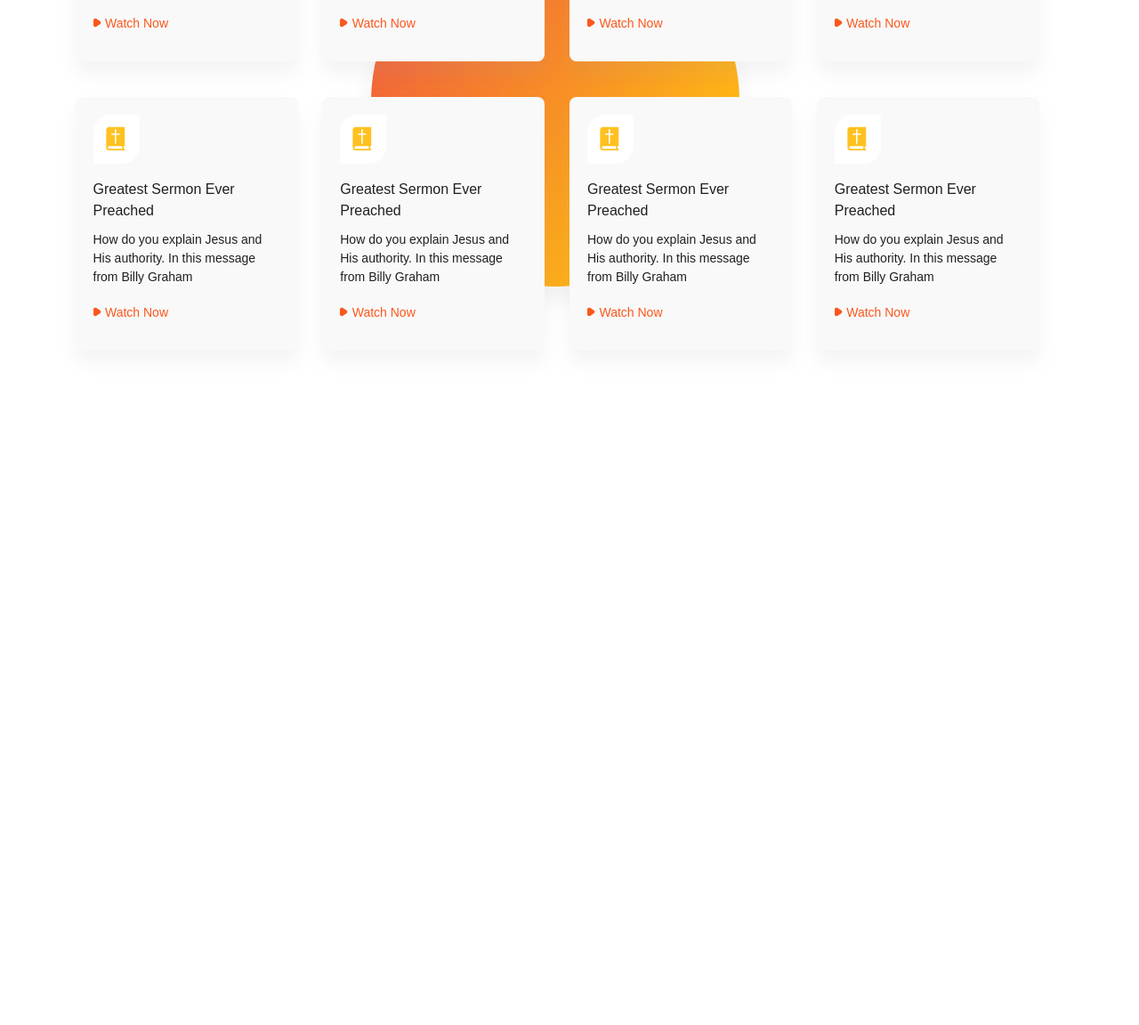
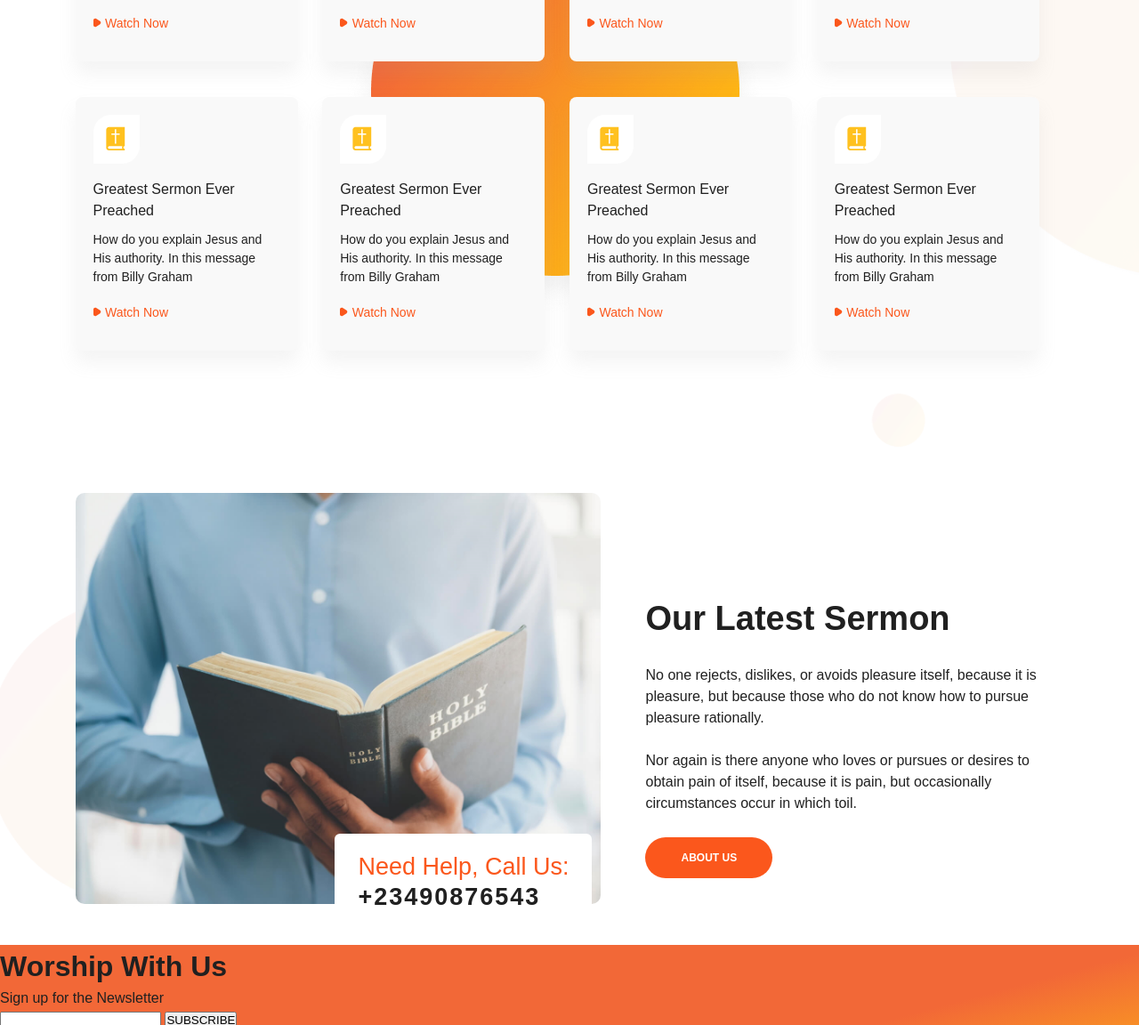
Before and after one commit to lammiejay/TTCM-website-landing-page, a plain HTML site: page index.html in a window 1280 px wide. Shown: the part 1348-2500 px from the top of the page at 89% size. Before the commit the page ends 1782 px from the top, so only its background shows below. Drawn offline with Linux system fonts and the light colour scheme.

Commit message:
Added Sermon Sections

```diff
--- a/index.html
+++ b/index.html
@@ -18,7 +18,7 @@
             <i class="fa-solid fa-bars"></i>
             <div class="ttcm-logo">
                 <a href="#">
-                    <img src="/TTCM_LOGO-1.png" alt="The Truth Christian Mission Logo" class="img-logo">
+                    <img src="TTCM_LOGO_white_1.png" alt="The Truth Christian Mission Logo" class="img-logo">
                 </a>
             </div>
             <div class="navbar-collapse">
@@ -86,6 +86,10 @@
     </nav>
 
     <main>
+        <a href="#" class="back-to-top">
+            <i class="fa-solid fa-chevron-up"></i>
+        </a>
+
         <div class="overview">
             <video src="Worship background.mp4" muted loop autoplay></video>
 
@@ -170,14 +174,54 @@
                 </div>
             </div>
 
+            <div class="latest-sermon">
+                <div class="img-latest">
+                    <img src="/Man-With-Bible.jpeg" alt="">
+                    <div class="help-number">
+                        <p>Need Help, Call Us:</p>
+                        <span>+23490876543</span>
+                    </div>
+                </div>
+                <div class="para-latest">
+                    <h1>Our Latest Sermon</h1>
+                    <p>No one rejects, dislikes, or avoids pleasure itself, because it is pleasure,
+                        but because those who do not know how to pursue pleasure rationally.
+                    </p>
+                    <br>
+                    <p>
+                        Nor again is there anyone who loves or pursues or desires to obtain pain of itself,
+                        because it is pain, but occasionally circumstances occur in which toil.
+                    </p>
+                    <button>ABOUT US</button>
+                </div>
+            </div>
+        </section>
+        <section>
         </section>
     </main>
 
 
 
 
+    <footer>
+        <div class="sign-up">
+            <h1>Worship With Us</h1>
+            <p>Sign up for the Newsletter</p>
+            <input type="text" name="" id="">
+            <button>SUBSCRIBE</button>
+        </div>
 
+        <div class="socials">
+            <img src="TTCM_LOGO_white.png" alt="">
+            <span>
+                *These statements have not been evaluated by the Food and Drug Administration.
+            </span>
+            <img src="/facebook.svg" alt="">
+            <img src="/Twitter.svg" alt="">
+            <img src="/Instagram.svg" alt="">
+            <img src="/Youtube.svg" alt="">
+        </div>
+    </footer>
     <script src="script.js"></script>
 </body>
 </html>
-<!-- width="100%" -->
--- a/style.css
+++ b/style.css
@@ -56,18 +56,22 @@
     padding: 0 14px;
 }
 
-.nav-items a{
+.nav-items .home-nav{
+    color: #fb571c;
+}
+
+.nav-items a,
+.nav-links .dropdown-menu li a{
     text-decoration: none;
     color: #fff;
     font-weight: 700;
-    /* color: #000; */
     transition: 0.5s ease-in-out;
     white-space: nowrap;
-    font-size: 1rem;
+    font-size: 18px;
     font-weight: 500px;
 }
 
-.nav-items a:hover {
+.nav-items a:hover{
     color: #fb571c;
 }
 
@@ -110,7 +114,7 @@
     /* background-color: rgba(34, 34, 34, 0.3); */
     background-color: #fff;
     line-height: 40px;
-    border-radius: 0 0 4px 4px;
+    border-radius: 4px 4px;
     box-shadow: 0 1px 2px rgba(0, 0, 0, 0.2);
     display: none;
 }
@@ -122,9 +126,17 @@
 }
 
 .nav-links .dropdown-menu li a{
-    font-size: 15px;
+    text-decoration: none;
+    color: #000;
+    /* font-weight: 700; */
+    transition: 0.5s ease-in-out;
+    white-space: nowrap;
+    font-size: 16px;
     font-weight: 500;
-    color: #000;
+}
+
+.nav-links .dropdown-menu li a:hover{
+    color: #fb571c;
 }
 
 .nav-items:hover .menu1,
@@ -183,8 +195,8 @@
 
 
 .navbar .search-box .input-box input{
-    background-color: #000;
-    color: #fff;
+    background-color: hsl(0, 0%, 96%);
+    color: #000;
     position: absolute;
     height: 35px;
     width: 280px;
@@ -283,6 +295,10 @@
     margin-top: 58px;
     padding: 0 84.5px;
     padding-top: 62px;
+    background-image: url(/background-image-2.jpg);
+    background-position: center center;
+    background-repeat: no-repeat;
+    background-size: cover;
 }
 
 .sermons-section .top{
@@ -315,7 +331,7 @@
     background-image: url("/Circle.png");
     background-repeat: no-repeat;
     background-position-x: 47.5%;
-    background-position-y: 62%;
+    background-position-y: 55%;
 }
 
 .sermon-boxes .box{
@@ -359,3 +375,126 @@
 .sermon-boxes .box span a:hover{
     color: #202020;
 }
+
+/* Latest Sermon Styling */
+.latest-sermon{
+    min-height: 508px;
+    margin-top: 120px;
+    display: flex;
+    margin-left: auto;
+    margin-right: auto;
+}
+
+.img-latest{
+    position: relative;
+    width: 56.5%;
+}
+
+.img-latest img{
+    width: 100%;
+    border-radius: 10px;
+}
+
+
+.img-latest .help-number{
+    background-color: #fff;
+    border-radius: 6px 6px 6px 6px;
+    padding: 20px 26px 17px 26px;
+    position: absolute;
+    right: 10px;
+    bottom: 20px;
+    z-index: 22;
+    align-self: flex-end;
+}
+
+.img-latest .help-number p{
+    color: #FB571C;
+    font-family: "DM Sans", Sans-serif;
+    font-size: 27px;
+    font-weight: 400;
+    font-style: normal;
+    line-height: 1.26em;
+}
+
+.img-latest .help-number span{
+    font-size: 27px;
+    font-weight: 700;
+    line-height: 1.26em;
+    cursor: pointer;
+    transition: all 0.4s ease-in-out;
+    letter-spacing: 2px;
+}
+
+.img-latest .help-number span:hover{
+    color: #FB571C;
+}
+
+.para-latest{
+    margin: 100px 15px 60px 50px;
+    width: 43.5%;
+    align-items: center;
+    align-content: center;
+}
+
+.para-latest h1{
+    color: #202020;
+    font-family: "DM Sans", Sans-serif;
+    font-size: 38px;
+    font-weight: 700;
+    line-height: 52px;
+    margin-bottom: 26px;
+}
+
+.para-latest p{
+    color: #202020;
+    font-family: "DM Sans", Sans-serif;
+    font-size: 16px;
+    font-weight: 400;
+    line-height: 1.5em;
+}
+
+.para-latest p:last-of-type{
+    margin-bottom: 26px;
+}
+
+.para-latest button{
+    background-color: #FB571C;
+    color: #fff;
+    font-size: 12px;
+    font-weight: 700;
+    padding: 16px 40px;
+    border-radius: 30px;
+    border: none;
+    outline: none;
+    cursor: pointer;
+    transition: all 0.3s ease-in-out;
+}
+
+.para-latest button:hover{
+    background-color: #ffc11f;
+}
+
+/* Styling for back to top button */
+.back-to-top{
+    position: fixed;
+    bottom: 50px;
+    right: 2px;
+    background-color: #202020;
+    color: #F9F9F9;
+    width: 60px;
+    height: 60px;
+    border-radius: 30px;
+    z-index: 999;
+    display: flex;
+    align-items: center;
+    justify-content: center;
+}
+
+.back-to-top i{
+    border: none;
+}
+/* Styling for Footer */
+footer{
+    background-color: transparent;
+    background-image: linear-gradient(165deg, #F26837 61%, #FFBD12 93%);
+}
```
Also changed, not shown: Instagram.svg (added), Man-With-Bible.jpeg (added), Smiling Man.png (added), TTCM_LOGO_white_1.png (added), Twitter.svg (added), Youtube.svg (added), arrow.svg (added), background-image-2.jpg (added), background-image-3.jpg (added), facebook.svg (added), store.txt (added), trophycup.svg (added).
